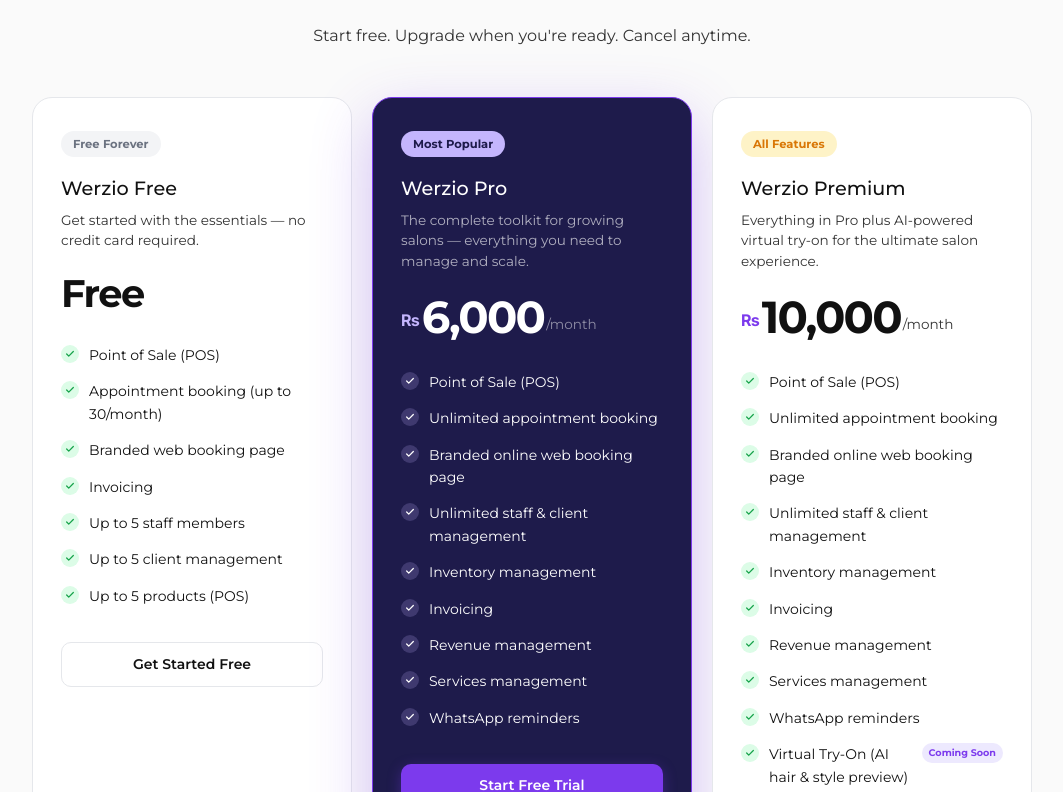
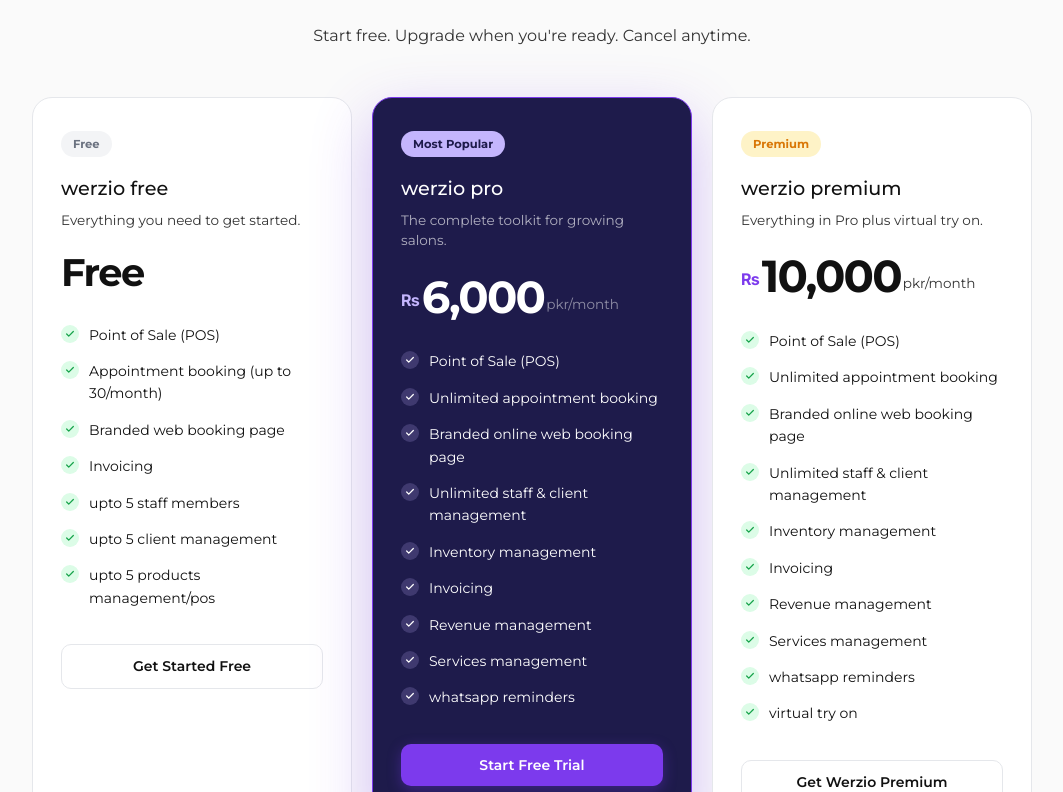
Before and after one commit to iamusmankhan101/saloncore-werzio-, a Next.js app in the folder website/: page / in a window 1280 px wide. Shown: the part 5408-6200 px from the top of the page, without its empty margins (108-1171 px from the left). Built offline with nearby package versions, Linux system fonts and the light colour scheme; a web font is replaced by a local one.

Commit message:
Update Pricing component with exact Werzio plans

```diff
--- a/website/components/Pricing.tsx
+++ b/website/components/Pricing.tsx
@@ -15,10 +15,10 @@
   featured: boolean;
 }> = [
   {
-    badge: "Free Forever",
+    badge: "Free",
     badgeStyle: { background: "#f3f4f6", color: "#6b7280" },
-    name: "Werzio Free",
-    desc: "Get started with the essentials — no credit card required.",
+    name: "werzio free",
+    desc: "Everything you need to get started.",
     price: "0",
     period: "/month",
     features: [
@@ -26,9 +26,9 @@
       "Appointment booking (up to 30/month)",
       "Branded web booking page",
       "Invoicing",
-      "Up to 5 staff members",
-      "Up to 5 client management",
-      "Up to 5 products (POS)",
+      "upto 5 staff members",
+      "upto 5 client management",
+      "upto 5 products management/pos",
     ],
     cta: "Get Started Free",
     ctaHref: "https://app.werzio.com/sign-up?plan=free",
@@ -38,10 +38,10 @@
   {
     badge: "Most Popular",
     badgeStyle: {},
-    name: "Werzio Pro",
-    desc: "The complete toolkit for growing salons — everything you need to manage and scale.",
+    name: "werzio pro",
+    desc: "The complete toolkit for growing salons.",
     price: "6,000",
-    period: "/month",
+    period: " pkr/month",
     features: [
       "Point of Sale (POS)",
       "Unlimited appointment booking",
@@ -51,7 +51,7 @@
       "Invoicing",
       "Revenue management",
       "Services management",
-      "WhatsApp reminders",
+      "whatsapp reminders",
     ],
     cta: "Start Free Trial",
     ctaHref: "https://app.werzio.com/sign-up?plan=pro",
@@ -59,12 +59,12 @@
     featured: true,
   },
   {
-    badge: "All Features",
+    badge: "Premium",
     badgeStyle: { background: "#fef3c7", color: "#d97706" },
-    name: "Werzio Premium",
-    desc: "Everything in Pro plus AI-powered virtual try-on for the ultimate salon experience.",
+    name: "werzio premium",
+    desc: "Everything in Pro plus virtual try on.",
     price: "10,000",
-    period: "/month",
+    period: " pkr/month",
     features: [
       "Point of Sale (POS)",
       "Unlimited appointment booking",
@@ -74,8 +74,8 @@
       "Invoicing",
       "Revenue management",
       "Services management",
-      "WhatsApp reminders",
-      { label: "Virtual Try-On (AI hair & style preview)", soon: true },
+      "whatsapp reminders",
+      "virtual try on",
     ],
     cta: "Get Werzio Premium",
     ctaHref: "https://app.werzio.com/sign-up?plan=premium",
```
